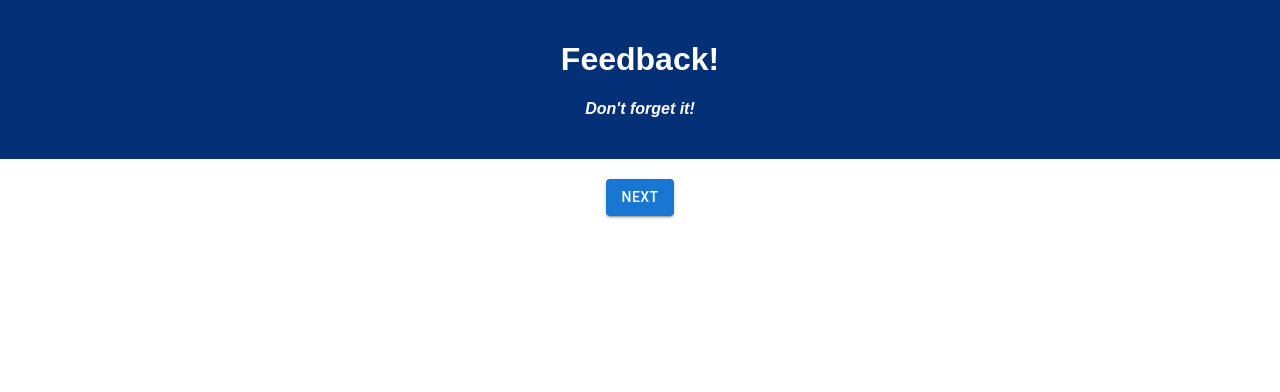
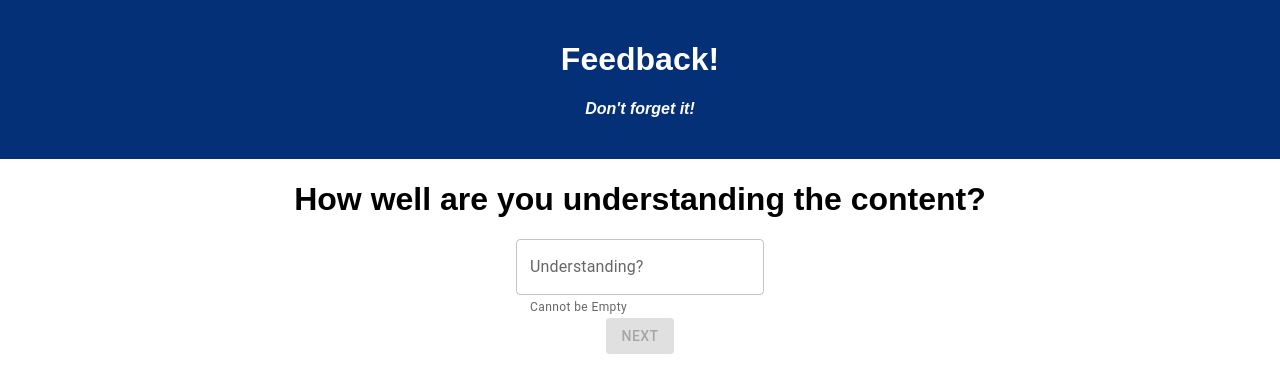
Before and after one commit to JCahill612/weekend-redux-feedback-loop, a React (Create React App) app: page /understanding in a window 1280 px wide. Shown: the top 392 px of the page. Built offline with nearby package versions, Linux system fonts and the light colour scheme.

Commit message:
added styling

```diff
--- a/src/components/Comments/Comments.jsx
+++ b/src/components/Comments/Comments.jsx
@@ -1,8 +1,11 @@
-import React from 'react';
+import React,{useState} from 'react';
 import {useNavigate} from 'react-router-dom';
 import{Button} from '@mui/material';
+import TextField from '@mui/material/TextField';
 
 const Comments =()=>{
+
+const[ value, setValue] = useState("")
 
     const navigate = useNavigate()
     const clickHandler = ()=>{
@@ -10,12 +13,21 @@ const Comments =()=>{
 
     }
 
-
-
 return(
+<>
     <div>
-         <Button variant="contained" onClick={clickHandler}>Next</Button>
+        <h1>Any comments you want to leave?</h1>
+     <TextField
+          id="outlined-error-helper-text"
+          label="Comments?"
+          value={value}
+          onChange={ (event)=>setValue(event.target.value)}
+        />
     </div>
+    <div>
+        <Button variant="contained" onClick={clickHandler}>Next</Button>
+    </div>
+    </>
 )
 }
 
--- a/src/components/Feels/Feels.jsx
+++ b/src/components/Feels/Feels.jsx
@@ -1,21 +1,39 @@
-import React from 'react';
+import React,{useState} from 'react';
 import {useNavigate} from 'react-router-dom';
 import{Button} from '@mui/material';
+import TextField from '@mui/material/TextField';
 
 
 const Feels =()=>{
 
-    const navigate = useNavigate()
+const[ value, setValue] = useState("")
+
+const navigate = useNavigate()
 
 const clickHandler = ()=>{
+
     navigate("/understanding");
+
 
 }
 
 return(
+<>
     <div>
-        <Button variant="contained" onClick={clickHandler}>Next</Button>
+        <h1>How are you feeling today?</h1>
+     <TextField
+          id="outlined-error-helper-text"
+          type="number"
+          label="Feeling?"
+          value={value}
+          onChange={ (event)=>setValue(event.target.value)}
+          helperText={value === ""? "Cannot be Empty": ""}
+        />
     </div>
+    <div>
+        <Button variant="contained" onClick={clickHandler}disabled={value===""}>Next</Button>
+    </div>
+    </>
 )
 }
 
--- a/src/components/ReviewFeedback/ReviewFeedback.jsx
+++ b/src/components/ReviewFeedback/ReviewFeedback.jsx
@@ -1,4 +1,4 @@
-import React from 'react';
+import React,{useState} from 'react';
 import {useNavigate} from 'react-router-dom';
 import{Button} from '@mui/material';
 
@@ -15,7 +15,7 @@ const ReviewFeedback =()=>{
 return(
 
     <div>
-         <Button variant="contained" onClick={clickHandler}>Next</Button>
+         <Button variant="contained" onClick={clickHandler}>Submit</Button>
     </div>
 )
 }
--- a/src/components/Support/Support.jsx
+++ b/src/components/Support/Support.jsx
@@ -1,8 +1,11 @@
-import React from 'react';
+import React,{useState} from 'react';
 import {useNavigate} from 'react-router-dom';
 import{Button} from '@mui/material';
+import TextField from '@mui/material/TextField';
 
 const Support =()=>{
+
+const[ value, setValue] = useState("")
 
     const navigate = useNavigate()
 
@@ -14,9 +17,22 @@ const Support =()=>{
 
 
 return(
+<>
     <div>
-         <Button variant="contained" onClick={clickHandler}>Next</Button>
+        <h1>How well are you being supported?</h1>
+     <TextField
+          id="outlined-error-helper-text"
+          type="number"
+          label="Support?"
+          value={value}
+          onChange={ (event)=>setValue(event.target.value)}
+          helperText={value === ""? "Cannot be Empty": ""}
+        />
     </div>
+    <div>
+        <Button variant="contained" onClick={clickHandler}disabled={value===""}>Next</Button>
+    </div>
+    </>
 )
 }
 
--- a/src/components/Understanding/Understanding.jsx
+++ b/src/components/Understanding/Understanding.jsx
@@ -1,9 +1,11 @@
-import React from 'react';
+import React,{useState} from 'react';
 import {useNavigate} from 'react-router-dom';
 import{Button} from '@mui/material';
-
+import TextField from '@mui/material/TextField';
 
 const Understanding =()=>{
+
+const[ value, setValue] = useState("")
 
     const navigate = useNavigate()
 
@@ -14,9 +16,22 @@ const Understanding =()=>{
 
 
 return(
+<>
     <div>
-         <Button variant="contained" onClick={clickHandler}>Next</Button>
+        <h1>How well are you understanding the content?</h1>
+     <TextField
+          id="outlined-error-helper-text"
+          type="number"
+          label="Understanding?"
+          value={value}
+          onChange={ (event)=>setValue(event.target.value)}
+          helperText={value === ""? "Cannot be Empty": ""}
+        />
     </div>
+    <div>
+        <Button variant="contained" onClick={clickHandler}disabled={value===""}>Next</Button>
+    </div>
+    </>
 )
 }
 
```
